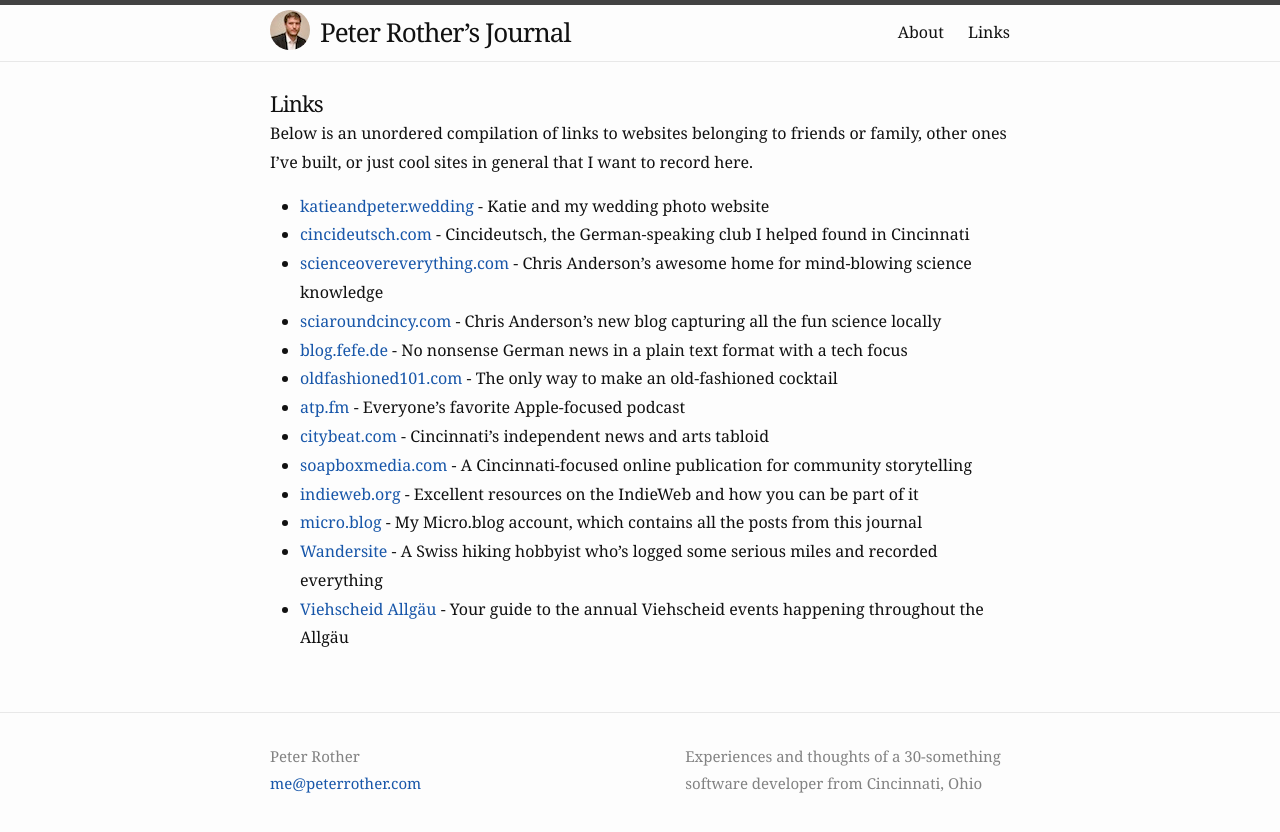
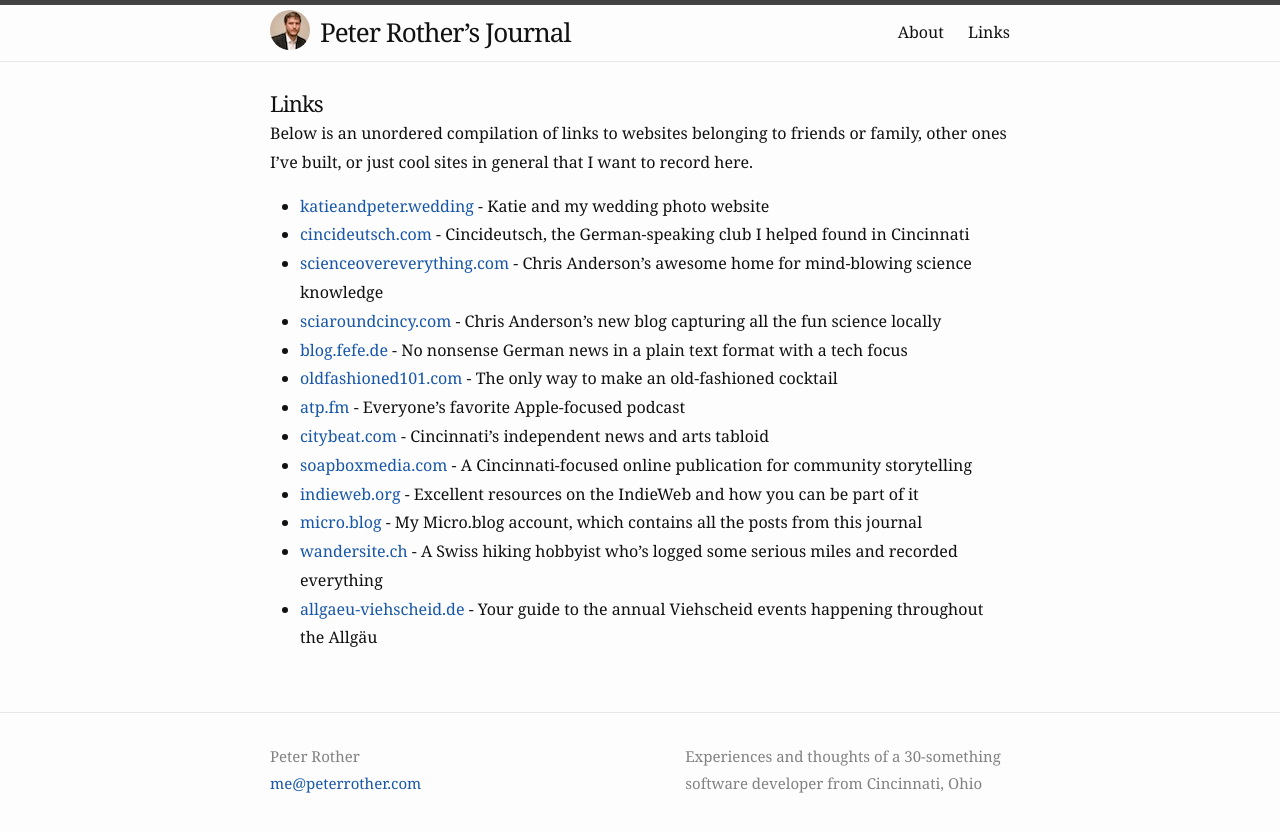
Before and after one commit to peterrother/peterrother.github.io, a Jekyll site: the page built from links.md, in a window 1280 px wide. Shown: the top 832 px of the page. Built offline with Jekyll 4.4.1, drawn with Linux system fonts in a browser that asks for light colours.

Commit message:
Forgot I was in MarkDown

```diff
--- a/links.md
+++ b/links.md
@@ -30,7 +30,7 @@ A Cincinnati-focused online publication for community storytelling
 Excellent resources on the IndieWeb and how you can be part of it
 - <a href="https://micro.blog/peterrother" rel="me">micro.blog</a> -
 My Micro.blog account, which contains all the posts from this journal
-- <a href="http://www.wandersite.ch">Wandersite</a> -
+- [wandersite.ch](http://www.wandersite.ch) -
 A Swiss hiking hobbyist who's logged some serious miles and recorded everything
-- <a href="https://www.allgaeu-viehscheid.de">Viehscheid Allgäu</a> -
+- [allgaeu-viehscheid.de](https://www.allgaeu-viehscheid.de) -
 Your guide to the annual Viehscheid events happening throughout the Allgäu
```
